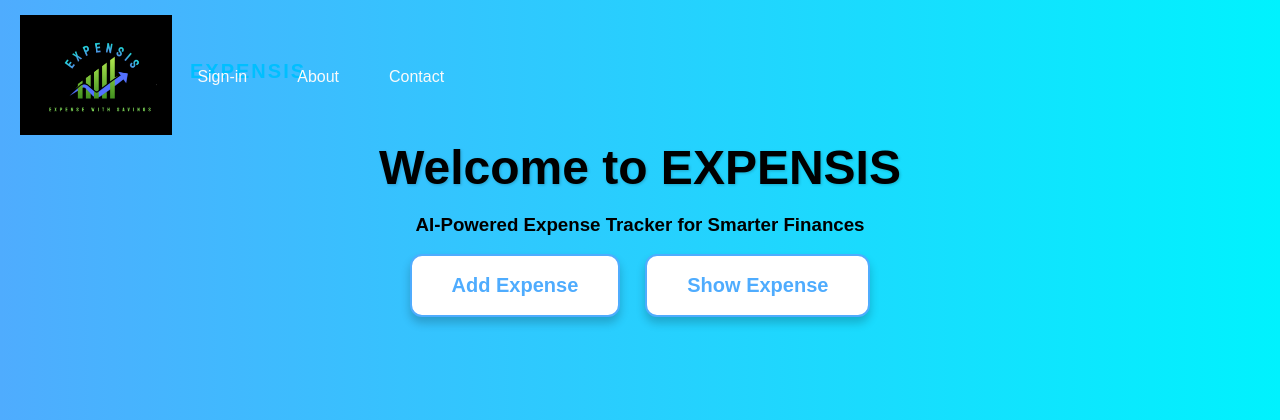
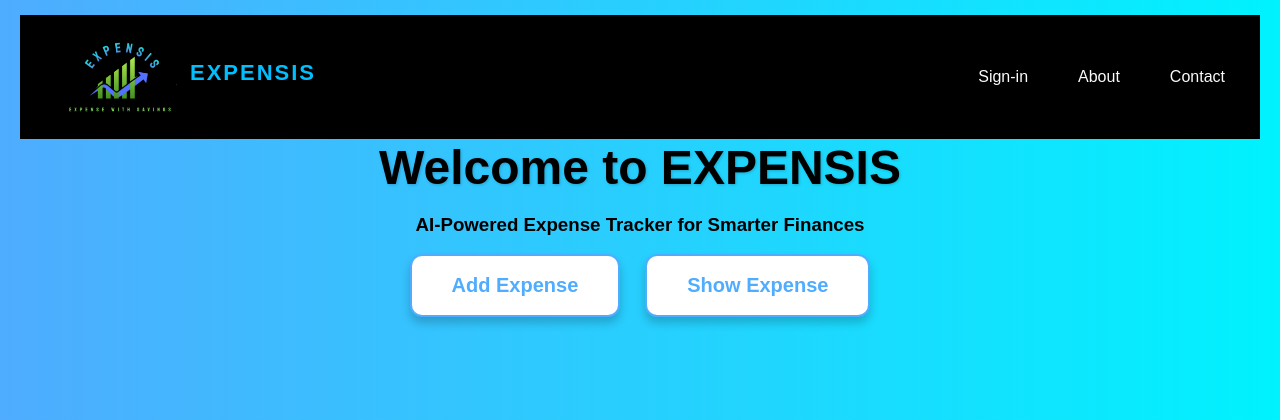
Before and after one commit to asifmallick17/expensis-app, a Flask app: page / in a window 1280 px wide. Shown: the top 420 px of the page. Run offline with Flask 3, Linux system fonts and the light colour scheme.

Commit message:
Updated home page new5

```diff
--- a/static/home.css
+++ b/static/home.css
@@ -13,21 +13,31 @@ body {
 
 /* Navbar / Logo positioning */
 .navbar {
-  position: absolute;   /* float on top */
+  background-color: black;
+  position: absolute; /* float on top */
   top: 15px;
   left: 20px;
+  right: 20px; /* allow navbar to stretch full width */
+  display: flex;
+  justify-content: space-between; /* push logo left & links right */
+  align-items: center;
+  padding: 0 20px; /* add horizontal spacing */
+}
+
+/* Make sure logo and nav links align properly */
+.logo {
   display: flex;
   align-items: center;
   gap: 10px;
 }
 
 .logo img {
-  height: 120px;  /* adjust logo size */
+  height: 120px; /* adjust logo size */
 }
 
 .logo span {
-  color: #00bfff;  /* sky blue text */
-  font-size: 20px;
+  color: #00bfff; /* sky blue text */
+  font-size: 22px;
   font-weight: bold;
   letter-spacing: 2px;
   position: absolute;
@@ -40,6 +50,7 @@ body {
   display: flex;
   gap: 20px;
   align-items: center;
+  margin-left: auto; /* ensures links are pushed right */
 }
 
 #nav-links a {
@@ -165,15 +176,15 @@ body {
   border-radius: 12px;
   border: 2px solid #4facfe;
   cursor: pointer;
-  background: #ffffff;   /* Default background */
-  color: #4facfe;        /* Default text color */
+  background: #ffffff; /* Default background */
+  color: #4facfe; /* Default text color */
   box-shadow: 0 6px 10px rgba(0, 0, 0, 0.2);
-  transition: all 0.3s ease;  /* Smooth transition */
+  transition: all 0.3s ease; /* Smooth transition */
 }
 
 .hero button:hover {
-  background: #4facfe;  /* Hover background */
-  color: #ffffff;       /* Hover text color */
+  background: #4facfe; /* Hover background */
+  color: #ffffff; /* Hover text color */
   box-shadow: 0 8px 15px rgba(0, 0, 0, 0.3);
 }
 
```
